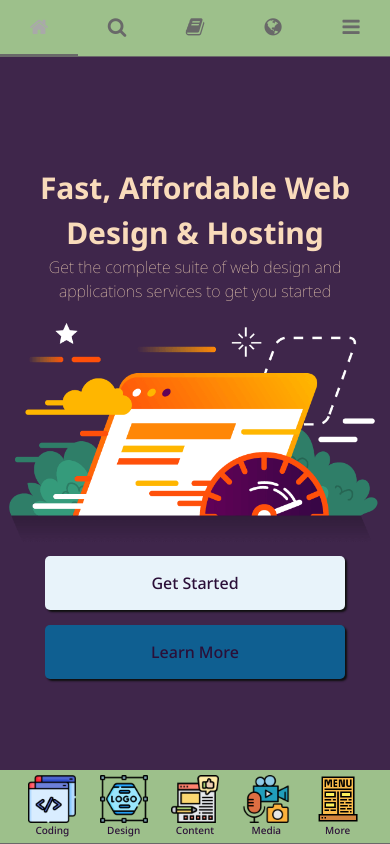
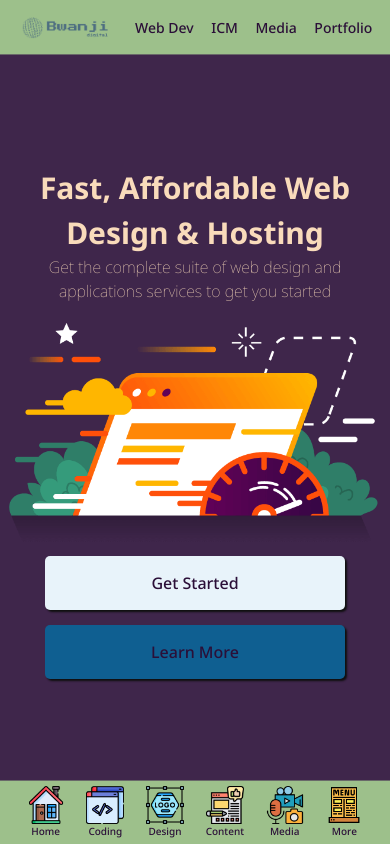
Before and after one commit to Bwanji/main-site-bwanji, a website built with Vite: page index.html in a window 390 px wide. Shown: the top 844 px of the page. Built offline with nearby package versions, Linux system fonts and the light colour scheme.

Commit message:
header & footer responsive setting done

```diff
--- a/index.html
+++ b/index.html
@@ -23,16 +23,23 @@
     <!-- Upper Header -->
 
     <div class="upper-bar">
-      <a class="active" href="/index.html"><i class="fa fa-home"></i></a>
-      <a href="#web-design"><i class="fa fa-search"></i></a>
-      <a href="#content-creation"><i class="fa fa-book"></i></a>
-      <a href="#our-work"><i class="fa fa-globe"></i></a>
-      <a href="#"><i class="fa fa-bars"></i></a>
+
+        <img src="images/logos/bwanji-logo-horizontal-grey.png" alt="Logo">
+        <a href="#web-design">Web Dev</a>
+        <a href="#content-creation">ICM</a>
+        <a href="#media-services">Media</a>
+        <a href="#our-work">Portfolio</a>
+
+
     </div>
 
     <!-- Bottom Header -->
 
     <div class="bottom-header menu">
+      <a href="#web-design">
+        <img src="images/icons/home.png" alt="Coding">
+        <h4>Home</h4>
+      </a>
       <a href="#web-design">
         <img src="images/icons/coding.png" alt="Coding">
         <h4>Coding</h4>
--- a/style.css
+++ b/style.css
@@ -71,30 +71,56 @@ svg {
 /* Upper Bar */
 
 .upper-bar {
+  display: flex;
+  justify-content: space-evenly;
+  align-items: center;
   width: 100%; /* Full-width */
-  background-color: rgb(157, 192, 139); /* Dark-grey background */
+  background-color: rgb(157, 192, 139);
   border-bottom: solid 1px dimgrey;
   overflow: hidden;
   position: fixed;
   top: 0;
-  width: 100%;
 }
 
+
 .upper-bar a {
-  float: left; /* Float links side by side */
-  text-align: center; /* Center-align text */
-  width: 20%; /* Equal width (5 icons with 20% width each = 100%) */
-  padding: 12px 0; /* Some top and bottom padding */
-  transition: all 0.3s ease; /* Add transition for hover effects */
-  color: dimgrey; /* White text color */
-  font-size: 20px; /* Increased font size */
+  font-family: "Noto Sans", sans-serif;
+  text-decoration: none;
+  color: rgb(43, 15, 56);
+  font-size: 18px;
+  font-weight: 500;
 }
 
 .upper-bar a:hover {
-  border-bottom: solid 2px dimgrey;
-  color: darkgrey; /* Add a hover color */
+  padding: 12px;
+  background-color: rgb(43, 15, 56);
+  border-bottom: solid 2px rgb(249, 219, 187);
+  color: rgb(249, 219, 187);
 }
 
+.upper-bar img {
+  width: 100px;
+  height: auto;
+  margin: 0;
+  padding: 0;
+}
+
+
+@media screen and (max-width: 800px) {
+
+  .upper-bar a {
+    font-size: 14px;
+    font-weight: 500;
+  }
+
+  .upper-bar a:hover {
+    padding: 14px;
+    background-color: rgb(43, 15, 56);
+    border-bottom: solid 2px rgb(249, 219, 187);
+    color: rgb(249, 219, 187);
+  }
+
+}
 
 
 /* Bottom Bar  */
@@ -102,7 +128,7 @@ svg {
 .bottom-header {
   width: 100%; /* Full-width */
   background-color: rgb(157, 192, 139); /* Dark-grey background */
-  border-bottom: solid 1px dimgrey;
+  border-top: solid 1px dimgrey;
   overflow: hidden;
   position: fixed;
   bottom: 0;
@@ -135,6 +161,49 @@ svg {
   height: auto;
   margin: 0;
   padding: 0;
+}
+
+
+@media screen and (max-width:800px) {
+
+  .bottom-header {
+    width: 100%; /* Full-width */
+    background-color: rgb(157, 192, 139); /* Dark-grey background */
+    border-top: solid 1px dimgrey;
+    overflow: hidden;
+    position: fixed;
+    bottom: 0;
+    width: 100%;
+    padding: 5px;
+  }
+
+  .menu {
+    display: flex;
+    justify-content: space-evenly;
+    align-items: center;
+    transition: all 0.3s ease; /* Add transition for hover effects */
+  }
+
+  .menu a {
+    font-family: "Noto Sans", sans-serif;
+    text-decoration: none;
+    color: rgb(43, 15, 56);
+    font-size: 10px;
+    font-weight: 500;
+    text-align: center;
+  }
+
+  .menu h4 {
+    font-family: "Noto Sans", sans-serif;
+  }
+
+  .bottom-header img {
+    width: 38px;
+    height: auto;
+    margin: 0;
+    padding: 0;
+  }
+
 }
 
 
@@ -201,17 +270,6 @@ svg {
   }
 }
 
-/* //////////////////--Links--///////////////// */
-
-.main-nav a {
-  text-decoration: none;
-}
-
-.main-header a:hover {
-  color: #f9dbbb;
-}
-
-/* ////////////////////////////////////////////// */
 
 /* Scroll Snap Setting*/
 
```
